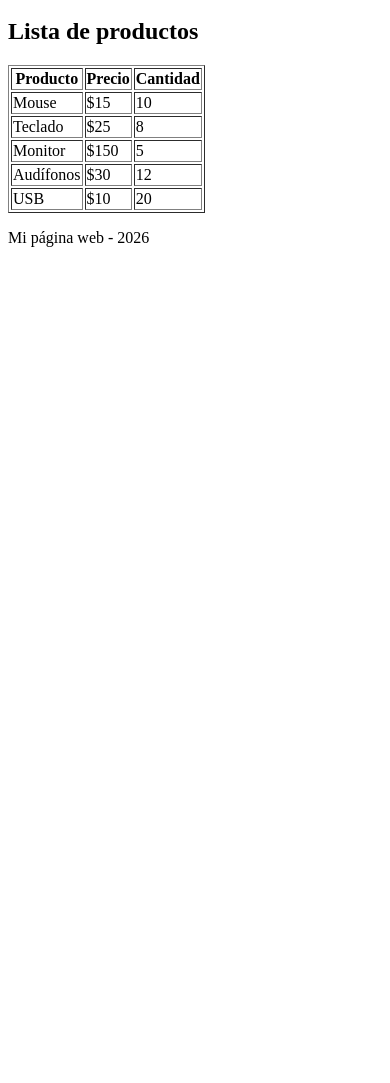
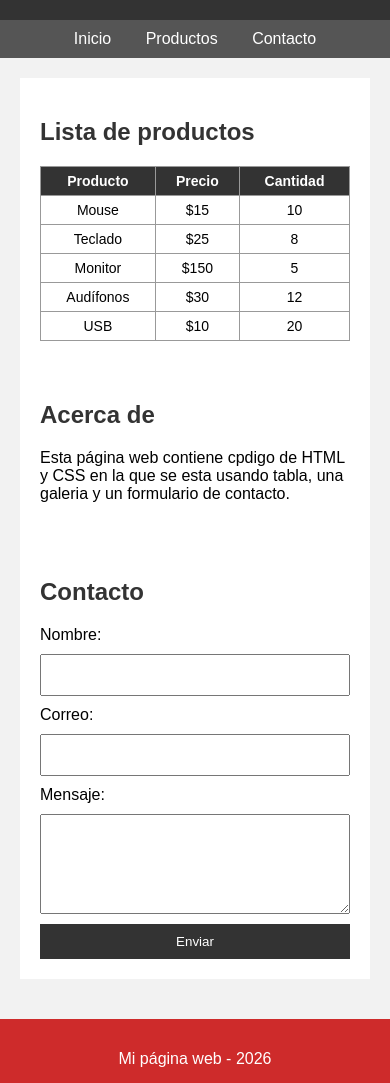
Before and after one commit to domepasquel23-design/grupo5-proyectofinal, a plain HTML site: page index.html in a window 390 px wide. Shown: the part 100-1183 px from the top of the page. Before the commit the page ends 844 px from the top, so only its background shows below. Drawn offline with Linux system fonts and the light colour scheme.

Commit message:
actulizacion con seccion acerca de

```diff
--- a/index.html
+++ b/index.html
@@ -3,6 +3,8 @@
 <head>
     <meta charset="UTF-8">
     <title>Mi página</title>
+
+    <link rel="stylesheet" href="style.css">
 </head>
 
 <body>
@@ -62,6 +64,32 @@
 
         </section>
 
+    <section id="acerca">
+        <h2>Acerca de</h2>
+        <p>
+            Esta página web contiene cpdigo  de HTML y CSS
+            en la que se esta usando tabla, una galeria
+            y un formulario de contacto.
+        </p>
+    </section>
+
+    <section>
+        <h2>Contacto</h2>
+
+        <form>
+            <label for="nombre">Nombre:</label>
+            <input type="text" id="nombre">
+
+            <label for="correo">Correo:</label>
+            <input type="email" id="correo">
+
+            <label for="mensaje">Mensaje:</label>
+            <textarea id="mensaje"></textarea>
+
+            <button type="submit">Enviar</button>
+        </form>
+    </section>
+
     </main>
 
     <footer>
--- a/style.css
+++ b/style.css
@@ -63,3 +63,56 @@ footer {
     padding: 15px;
     margin-top: 20px;
 }
+
+form {
+    display: flex;
+    flex-direction: column;
+    gap: 10px;
+    max-width: 500px;
+}
+
+input,
+textarea {
+    padding: 10px;
+    font-size: 16px;
+}
+
+textarea {
+    height: 100px;
+}
+
+button {
+    padding: 10px;
+    background-color: #333;
+    color: white;
+    border: none;
+}
+
+@media (max-width: 600px) {
+
+    /* Formulario */
+    form {
+        width: 100%;
+    }
+
+    input,
+    textarea {
+        width: 100%;
+        box-sizing: border-box;
+    }
+
+    button {
+        width: 100%;
+    }
+
+    /* Tabla */
+    table {
+        width: 100%;
+        font-size: 14px;
+    }
+
+    th,
+    td {
+        padding: 6px;
+    }
+}
```
